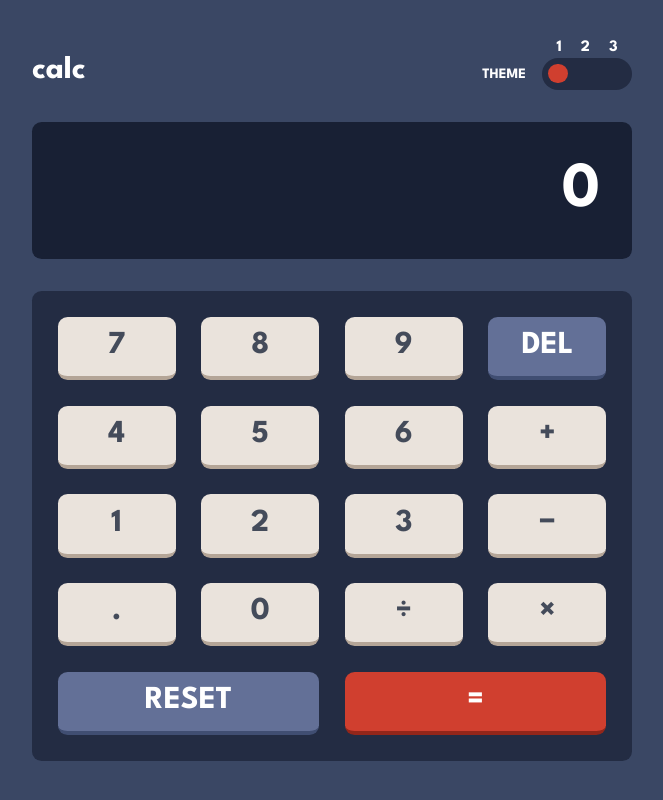
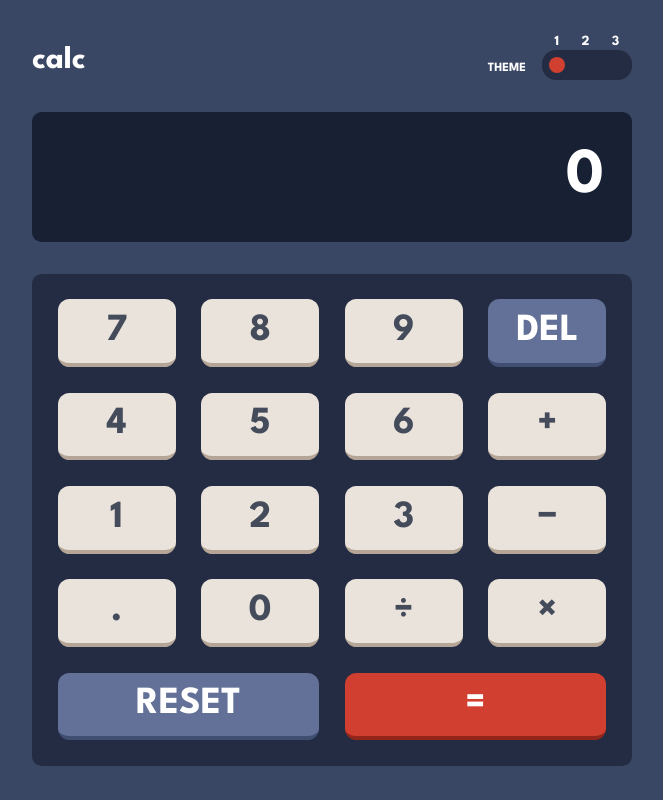
Before and after one commit to blazo-dev/frontmentor-calculator-challenge, a plain HTML site: page index.html in a window 1280 px wide. Shown: the whole page, without its empty margins (308-971 px from the left). Drawn offline with Linux system fonts and the light colour scheme.

Commit message:
Fixing some accesability errors

```diff
--- a/assets/css/styles-compiled.css
+++ b/assets/css/styles-compiled.css
@@ -4,6 +4,10 @@
 *::selection {
   background-color: var(--key-background-equal);
   color: var(--header-text);
+}
+
+html {
+  font-size: 14px;
 }
 
 body {
@@ -28,6 +32,10 @@ body {
   grid-column: 2;
   width: 100%;
 }
+.calculator-title {
+  margin-block: 0;
+  font-size: 1em;
+}
 .calculator-header {
   display: flex;
   justify-content: space-between;
@@ -39,7 +47,7 @@ body {
   padding: 2rem;
   background-color: var(--screen-background);
   border-radius: 0.3em;
-  scrollbar-color: red red;
+  scrollbar-color: var(--key-background-equal) var(--screen-background);
   scrollbar-width: thin;
 }
 .calculator-display::-webkit-scrollbar {
@@ -85,10 +93,12 @@ body {
 }
 .calculator-theme-switch {
   overflow: hidden;
-  padding: 0.2em;
+  padding: 0.5em;
   background-color: var(--keypad-background);
   border-radius: 1em;
+  font-size: 1rem;
   appearance: none;
+  -moz-appearance: none;
   -webkit-appearance: none;
 }
 .calculator-theme-switch:focus {
@@ -96,9 +106,10 @@ body {
 }
 .calculator-theme-switch::-webkit-slider-thumb {
   appearance: none;
+  -moz-appearance: none;
   -webkit-appearance: none;
-  width: 0.6em;
-  height: 0.6em;
+  width: 16px;
+  height: 16px;
   background-color: var(--key-background-equal);
   border-radius: 50%;
   border: none;
@@ -106,6 +117,18 @@ body {
   transition: background-color 0.2s ease;
 }
 .calculator-theme-switch::-webkit-slider-thumb:active {
+  background-color: var(--key-background-equal-hover);
+}
+.calculator-theme-switch::-moz-range-thumb {
+  width: 16px;
+  height: 16px;
+  background-color: var(--key-background-equal);
+  border-radius: 50%;
+  border: none;
+  cursor: pointer;
+  transition: background-color 0.2s ease;
+}
+.calculator-theme-switch::-moz-range-thumb:active {
   background-color: var(--key-background-equal-hover);
 }
 .calculator-keypad {
@@ -118,12 +141,13 @@ body {
 }
 .calculator-key {
   display: flex;
-  align-items: flex-end;
+  align-items: center;
   justify-content: center;
   width: 100%;
   padding: 0.7rem;
   text-transform: uppercase;
   font-weight: 700;
+  font-size: 1.2em;
   color: var(--text-primary);
   background-color: var(--key-background-number);
   border: none;
--- a/index.html
+++ b/index.html
@@ -24,7 +24,7 @@
   <body>
     <main class="calculator">
       <header class="calculator-header">
-        <strong class="calculator-title">calc</strong>
+        <h1 class="calculator-title">calc</h1>
         <aside class="calculator-theme">
           <label class="calculator-theme-text" for="theme-switch">
             Theme
```
